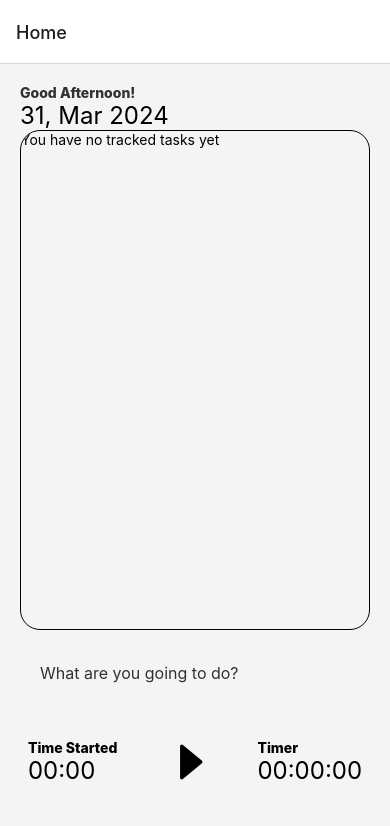
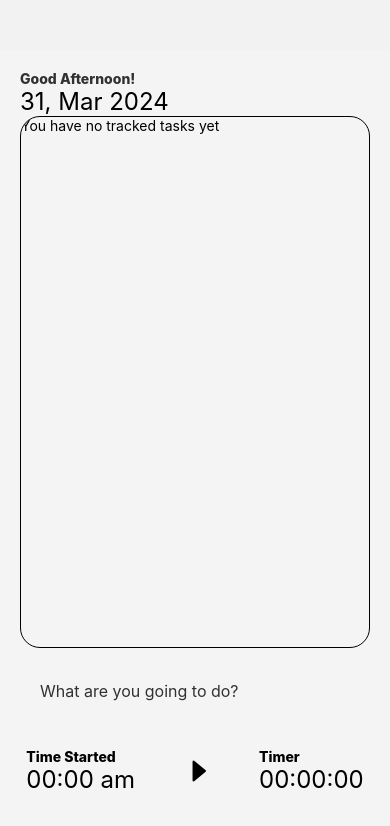
Before and after one commit to Jaxeetee/Wadeed-personalized, a React Native app: screen /Home in a window 390 px wide. Shown: the top 826 px of the page. Built offline with nearby package versions, Linux system fonts and the light colour scheme.

Commit message:
refactoring some timer scripts

```diff
--- a/App.js
+++ b/App.js
@@ -1,7 +1,7 @@
 
 import React from 'react'
 import { StatusBar } from 'expo-status-bar';
-import {StyleSheet, NavigationContainer} from '@react-navigation/native';
+import {NavigationContainer} from '@react-navigation/native';
 import {createNativeStackNavigator} from '@react-navigation/native-stack';
 import HomeScreen from './pages/HomeScreen';
 
@@ -11,10 +11,15 @@ export default function App() {
 
   return (
     <NavigationContainer style={{flex:1}}>
-      <Stack.Navigator>
+      <StatusBar style="auto" />
+      <Stack.Navigator
+        screenOptions={{
+          headerShown: false
+        }}>
         <Stack.Screen
           name='Home'
           component={HomeScreen}
+
           />
       </Stack.Navigator>
     </NavigationContainer>
--- a/components/PlayButton.jsx
+++ b/components/PlayButton.jsx
@@ -1,19 +1,34 @@
-import React from 'react'
-import { AntDesign } from '@expo/vector-icons';
+import { React, useState} from 'react';
 import { StyleSheet, Pressable } from 'react-native';
 import { getCurrentTime } from '../helpers/date-and-time';
+import { AntDesign } from '@expo/vector-icons';
+import { FontAwesome5 } from '@expo/vector-icons';
 
 const PlayButton = (props) => {
+    const[isPlaying, setIsPlaying] = useState(false);
 
     function onButtonClicked()
     {
-        console.log("Played");
-        props.setTimestamp(getCurrentTime());
+
+        if (!isPlaying)
+        {
+            props.setTimestamp(getCurrentTime());
+            setIsPlaying(!isPlaying);
+        }
+        else
+        {
+            props.setTimestamp('00:00 am');
+            setIsPlaying(!isPlaying);
+        }
     }
 
   return (
     <Pressable style={buttonStyle.play} onPress={onButtonClicked}>
-        <AntDesign name="caretright" size={40} color="black" />
+        {
+            isPlaying ?
+                <FontAwesome5 name="stop" size={24.5} color="#DA0000" />:
+                <AntDesign name="caretright" size={24} color="black" />
+        }
     </Pressable>
   )
 }
--- a/pages/HomeScreen.jsx
+++ b/pages/HomeScreen.jsx
@@ -1,11 +1,12 @@
 import { React, useState, useEffect } from 'react';
-import { StatusBar } from 'expo-status-bar';
+
 import { StyleSheet, Text, View, TextInput, ScrollView } from 'react-native';
 import { getDateToday, getGreeting } from '../helpers/date-and-time';
 import PlayButton from '../components/PlayButton';
 
 const HomeScreen = () => {
-  const [timestampText, setTimestampText] = useState('00:00');
+  const [timestampText, setTimestampText] = useState('00:00 am');
+  const [startFunc, setStartFunc] = useState(null);
 
   const updateTimestamp = (newTimestamp) => {
     setTimestampText(newTimestamp);
@@ -13,8 +14,8 @@ const HomeScreen = () => {
 
   return (
     <View style={styles.container}>
+
       <Text style={styles.text}>Good {getGreeting()}!</Text>
-        <StatusBar style="auto" />
       <Text style={{fontSize:24}}>{getDateToday()}</Text>
       <ScrollView style={styles.scrollview}>
         <Text style={styles.textContent}>You have no tracked tasks yet</Text>
@@ -46,6 +47,7 @@ const styles = StyleSheet.create({
   container: {
     flex:1,
     padding:20,
+    marginTop: 50,
     backgroundColor: '#F4F4F4',
     justifyContent: 'center',
   },
```
Also changed, not shown: components/Stopwatch.jsx (added, +31 -0 lines), components/TimestampStart.jsx (+29 -0 lines).
